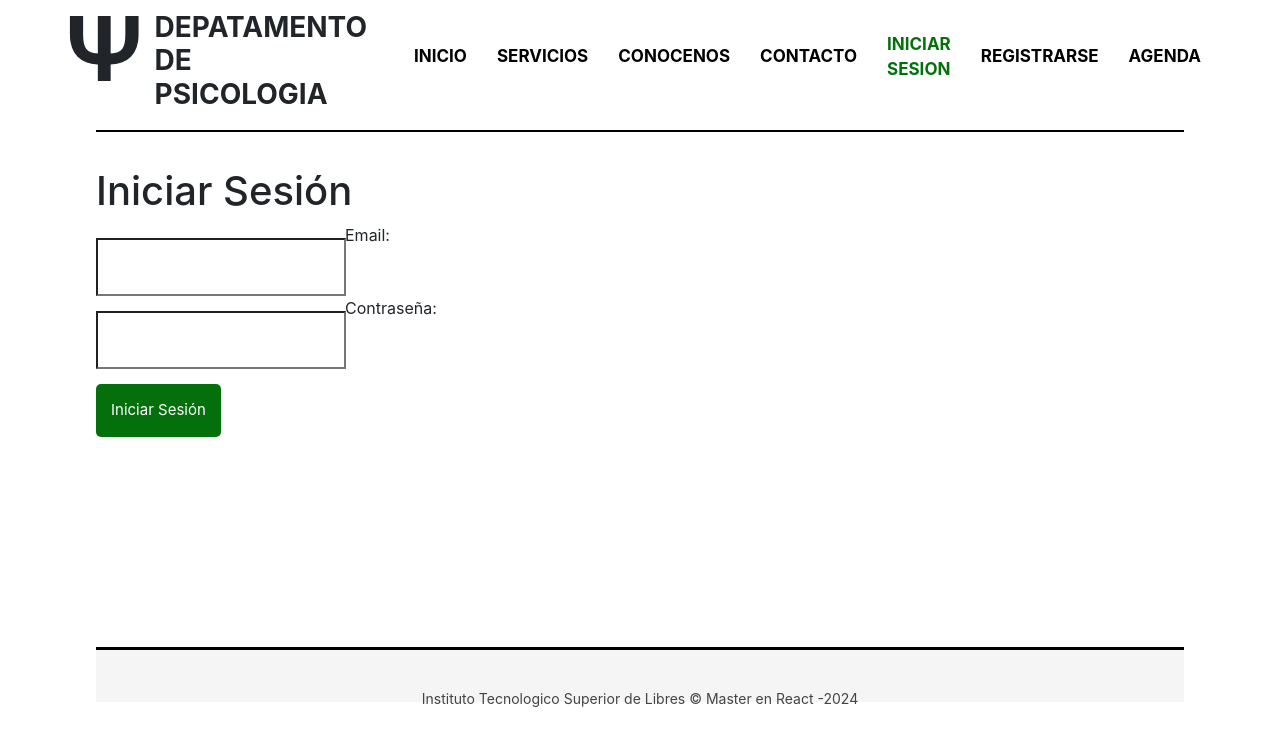
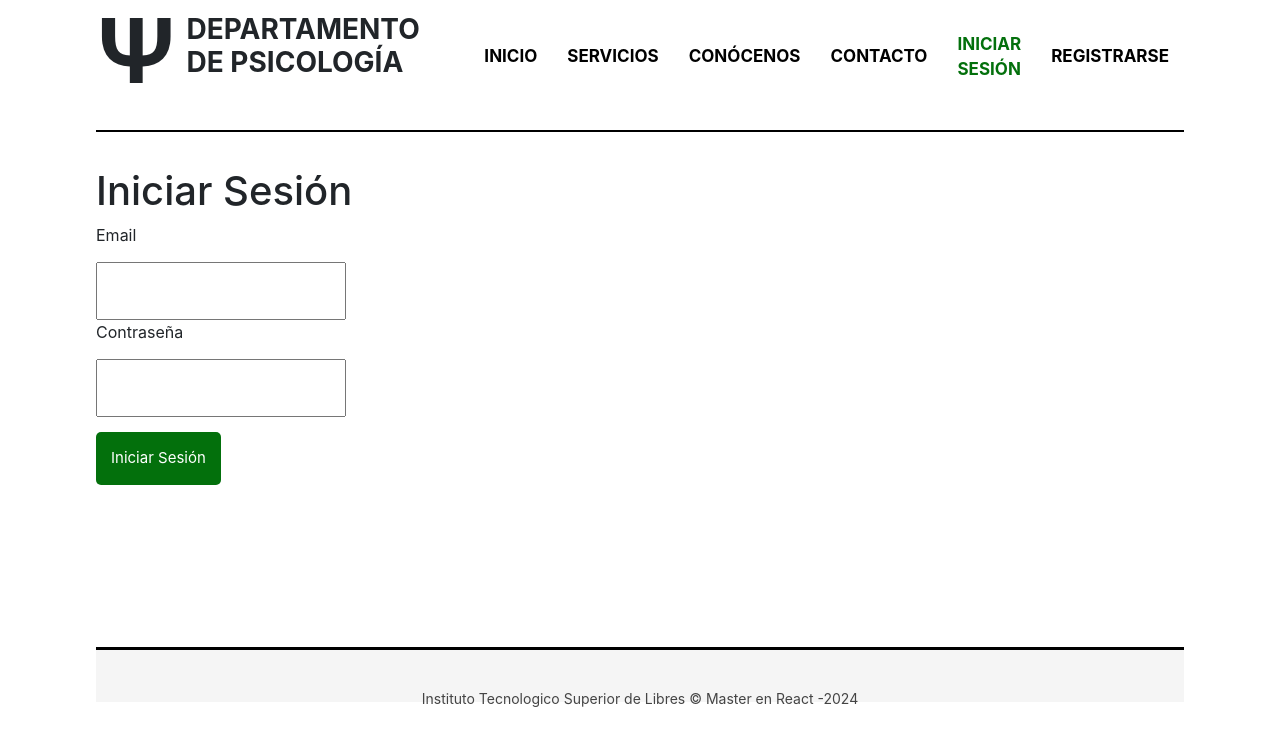
Before and after one commit to Nivi018/Proyecto_Psicologia, a React (Create React App) app: page /login in a window 1280 px wide. Shown: the top 746 px of the page. Built offline with nearby package versions, Linux system fonts and the light colour scheme.

Commit message:
se Corrigieron bug de inicio de session

```diff
--- a/src/components/Login.js
+++ b/src/components/Login.js
@@ -1,6 +1,8 @@
 import React, { useState, useEffect } from 'react';
 import { useNavigate } from 'react-router-dom';
 import axios from 'axios';
+import {InputField} from './common/ InputField';
+import {ErrorMessage} from './common/ErrorMessage';
 
 export const Login = () => {
   const navigate = useNavigate();
@@ -27,7 +29,7 @@ export const Login = () => {
 
   const onLogin = async (e) => {
     e.preventDefault();
-    setError(null); // Limpiar errores previos
+    setError(null);
 
     try {
       const { email, password } = formData;
@@ -49,12 +51,9 @@ export const Login = () => {
         setError(response.data?.message || 'Error en el servidor.');
       }
     } catch (err) {
-      // Verificar si hay errores del cliente o del servidor
       if (err.response) {
-        // Errores del servidor
         setError(err.response.data?.message || 'Error en el servidor.');
       } else {
-        // Errores de red o cliente
         setError('Error de red. Verifique su conexión.');
       }
       console.error(err);
@@ -62,39 +61,33 @@ export const Login = () => {
   };
 
   return (
-    <div className='wrapper'>
+    <div className="wrapper">
       <form onSubmit={onLogin}>
         <h1>Iniciar Sesión</h1>
 
-        <div className="input-group">
-          <input
+        {/* Input de Email */}
+        <InputField
+          label="Email"
           type="email"
           name="email"
-            id="email"
           value={formData.email}
           onChange={handleInputChange}
           required
-            autoComplete="off"
-            aria-label="Email"
         />
-          <label htmlFor="email">Email:</label>
-        </div>
 
-        <div className="input-group">
-          <input
+        {/* Input de Contraseña */}
+        <InputField
+          label="Contraseña"
           type="password"
           name="password"
-            id="password"
           value={formData.password}
           onChange={handleInputChange}
           required
-            autoComplete="off"
-            aria-label="Contraseña"
         />
-          <label htmlFor="password">Contraseña:</label>
-        </div>
 
-        {error && <p className="error">{error}</p>} {/* Mostrar mensaje de error */}
+        {/* Mostrar mensaje de error */}
+        <ErrorMessage message={error} />
+
         <button type="submit">Iniciar Sesión</button>
       </form>
     </div>
--- a/src/components/Register.js
+++ b/src/components/Register.js
@@ -16,6 +16,7 @@ export const Register = () => {
     semestre: '',
     email: '',
     password: '',
+    rol: 'user',
   });
 
   const {
@@ -26,13 +27,15 @@ export const Register = () => {
     carrera,
     semestre,
     email,
-    password
+    password,
+    rol
   } = formValues;
 
   const onRegister = async (e) => {
     e.preventDefault();
 
     try {
+      console.log(formValues)
       const response = await axios.post('http://localhost:3000/api/users/create', formValues); // Send all formValues
 
       if (response.data.success) {
@@ -41,11 +44,11 @@ export const Register = () => {
           state: {
             logged: true,
             name: formValues.nombre,
-            },
+          },
         });
         resetForm();
       } else {
-        setError(response.data.error || 'Error al registrar el usuario. Por favor, intenta de nuevo más tarde.'); // Handle specific error message from backend if available
+        setError(response.data.error || 'Error al registrar el usuario. Por favor, intenta de nuevo más tarde.');
       }
     } catch (error) {
       setError('Error al registrar el usuario. Por favor, intenta de nuevo más tarde.');
@@ -160,6 +163,22 @@ export const Register = () => {
           />
           <label htmlFor='password'>Contraseña:</label>
         </div>
+
+        {/* Campo adicional para el rol */}
+        <div className="input-group">
+          <select
+            name="rol"
+            id="rol"
+            value={rol}
+            onChange={onInputChange}
+            required
+          >
+            <option value="user">Usuario</option>
+            <option value="admin">Administrador</option>
+          </select>
+          <label htmlFor='rol'>Rol:</label>
+        </div>
+
         <button>Registrar</button>
       </form>
       {error && <p>{error}</p>}
--- /dev/null
+++ b/src/components/common/ InputField.js
@@ -0,0 +1,16 @@
+import React from 'react';
+
+export const InputField = ({ label, type, name, value, onChange, required }) => {
+  return (
+    <div className="input-field">
+      <label>{label}</label>
+      <input
+        type={type}
+        name={name}
+        value={value}
+        onChange={onChange}
+        required={required}
+      />
+    </div>
+  );
+};
--- /dev/null
+++ b/src/components/common/ErrorMessage.js
@@ -0,0 +1,6 @@
+import React from 'react';
+
+export const ErrorMessage = ({ message }) => {
+  if (!message) return null;
+  return <div className="error-message">{message}</div>;
+};
--- a/src/components/layout/HeaderNav.js
+++ b/src/components/layout/HeaderNav.js
@@ -1,39 +1,48 @@
-import React from 'react'
-import { NavLink, useLocation, useNavigate} from 'react-router-dom'
+import React from 'react';
+import { NavLink, useLocation, useNavigate } from 'react-router-dom';
 
 export const HeaderNav = () => {
-
-    const {state}= useLocation();
-    const navigate = useNavigate()
-
+  const token = localStorage.getItem('token');
+  const { state } = useLocation();
+  const navigate = useNavigate();
 
   console.log(state);
 
   const onLogout = () => {
-        localStorage.removeItem('token'); // Eliminar token del localStorage
-        navigate('/login', { replace: true }); // Redirigir a la pantalla de login
+    localStorage.removeItem('token');
+    navigate('/login', { replace: true });
   };
 
-
   return (
-    <header className='header'>
+    <header className="header">
       <div className="logo">
         <span>Ψ</span>
-            <h3>Depatamento de Psicologia</h3>
-
+        <h3>Departamento de Psicología</h3>
       </div>
 
-        {
-            state?.logged ? (
-        <div className='user'>
-
+      {token ? (
+        <div className="user">
           <nav>
             <ul>
               <li>
-                    <NavLink to="/expediente" className={({isActive})=> isActive ? "active": ""}>Expediente</NavLink>
+                <NavLink
+                  to="/expediente"
+                  className={({ isActive }) => (isActive ? 'active' : '')}
+                >
+                  Expediente
+                </NavLink>
               </li>
-                <button className='btn-logout' onClick={onLogout}>Cerrar sesion</button>
-
+              <li>
+                <NavLink
+                  to="/agenda"
+                  className={({ isActive }) => (isActive ? 'active' : '')}
+                >
+                  Agenda
+                </NavLink>
+              </li>
+              <button className="btn-logout" onClick={onLogout}>
+                Cerrar sesión
+              </button>
             </ul>
           </nav>
         </div>
@@ -41,33 +50,56 @@ export const HeaderNav = () => {
         <nav>
           <ul>
             <li>
-                    <NavLink to="/inicio" className={({isActive})=> isActive ? "active": ""}>Inicio</NavLink>
+              <NavLink
+                to="/inicio"
+                className={({ isActive }) => (isActive ? 'active' : '')}
+              >
+                Inicio
+              </NavLink>
             </li>
             <li>
-                    <NavLink to="/portafolio" className={({isActive})=> isActive ? "active": ""}>Servicios</NavLink>
+              <NavLink
+                to="/portafolio"
+                className={({ isActive }) => (isActive ? 'active' : '')}
+              >
+                Servicios
+              </NavLink>
             </li>
             <li>
-                    <NavLink to="/curriculum" className={({isActive})=> isActive ? "active": ""}>Conocenos</NavLink>
+              <NavLink
+                to="/curriculum"
+                className={({ isActive }) => (isActive ? 'active' : '')}
+              >
+                Conócenos
+              </NavLink>
             </li>
             <li>
-                    <NavLink to="/contacto" className={({isActive})=> isActive ? "active": ""}>Contacto</NavLink>
+              <NavLink
+                to="/contacto"
+                className={({ isActive }) => (isActive ? 'active' : '')}
+              >
+                Contacto
+              </NavLink>
             </li>
             <li>
-                    <NavLink to="/login" className={({isActive})=> isActive ? "active": ""}>Iniciar sesion</NavLink>
+              <NavLink
+                to="/login"
+                className={({ isActive }) => (isActive ? 'active' : '')}
+              >
+                Iniciar sesión
+              </NavLink>
             </li>
             <li>
-                    <NavLink to="/register" className={({isActive})=> isActive ? "active": ""}>Registrarse</NavLink>
+              <NavLink
+                to="/register"
+                className={({ isActive }) => (isActive ? 'active' : '')}
+              >
+                Registrarse
+              </NavLink>
             </li>
-                <li>
-                    <NavLink to="/agenda" className={({isActive})=> isActive ? "active": ""}>Agenda</NavLink>
-                </li>
-
-
           </ul>
         </nav>
-            )
-        }
-
+      )}
     </header>
   );
 };
--- a/src/hook/useForm.js
+++ b/src/hook/useForm.js
@@ -4,15 +4,15 @@ export const useForm = (initialForm = {} ) => {
 
     const [formValues, setFormState] = useState(initialForm);
 
-    const onInputChange = ({target}) => {
-        const {name, value} = target;
+    const onInputChange = ({ target }) => {
+        const { name, value } = target;
         setFormState({
-           ...formValues,
+            ...formValues,
             [name]: value
         });
     }
 
-    const onReseForm = () => {
+    const resetForm = () => {
         setFormState(initialForm);
     }
 
@@ -20,6 +20,6 @@ export const useForm = (initialForm = {} ) => {
         ...formValues,
         formValues,
         onInputChange,
-        onReseForm
+        resetForm
     }
 }
--- a/src/router/RutasPrivadas.js
+++ b/src/router/RutasPrivadas.js
@@ -1,9 +1,8 @@
-import {Navigate, useLocation, Outlet} from 'react-router-dom';
+import { Navigate, Outlet } from 'react-router-dom';
 
-export const RutasPrivadas = ({children}) => {
+export const RutasPrivadas = () => {
+  // Verificar si el usuario está autenticado
+  const isAuthenticated = !!localStorage.getItem('token');
 
-    const {state} = useLocation()
-
-
-  return state?.logged ? <Outlet/> : <Navigate to='/login'  />;
+  return isAuthenticated ? <Outlet /> : <Navigate to="/login" />;
 };
```
Also changed, not shown: src/components/Agend.js (+58 -41 lines), src/router/MisRutas.js (+16 -14 lines), 1 other file (tests, documents, lock files or other folders). Lines whose indentation alone changed are shown as unchanged.
